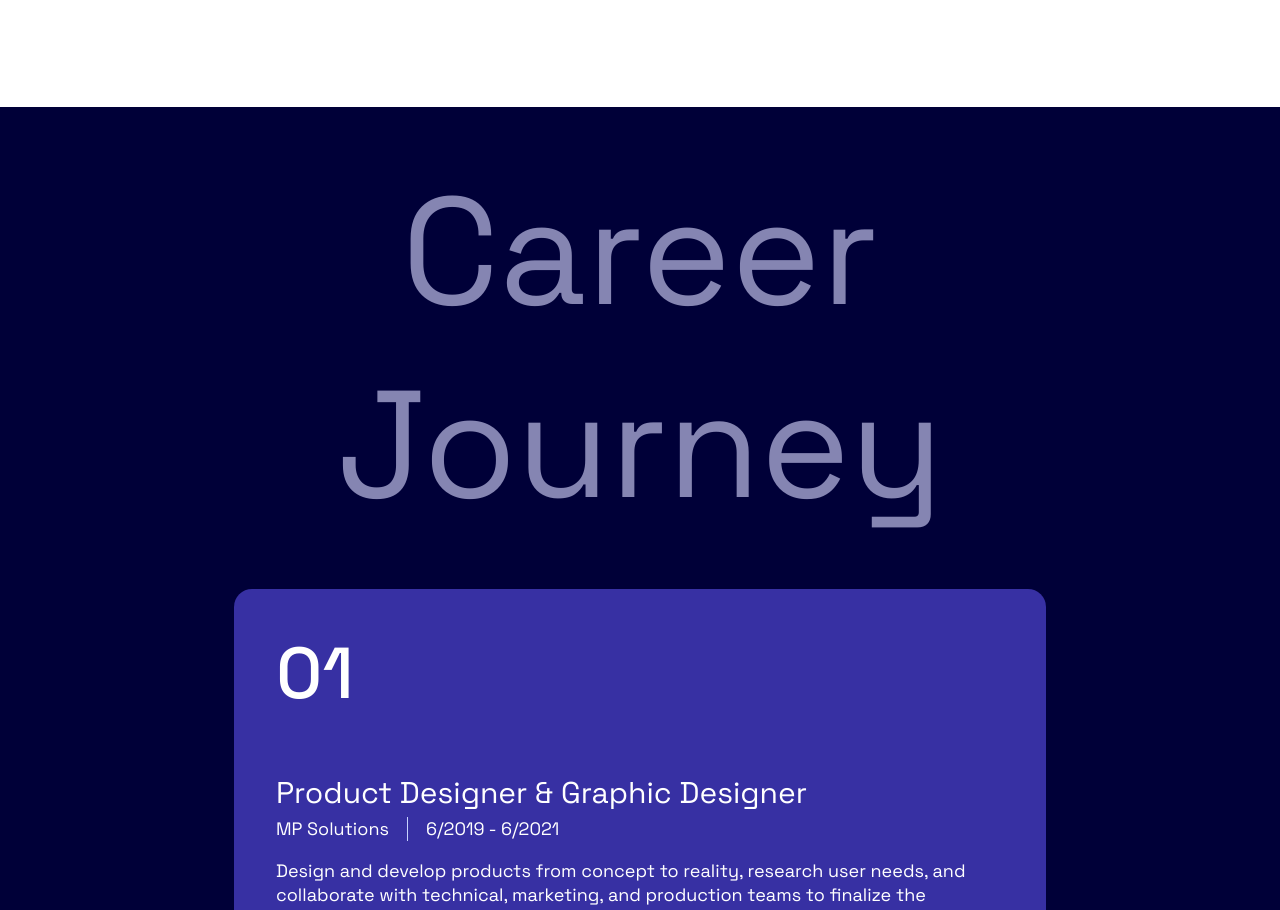
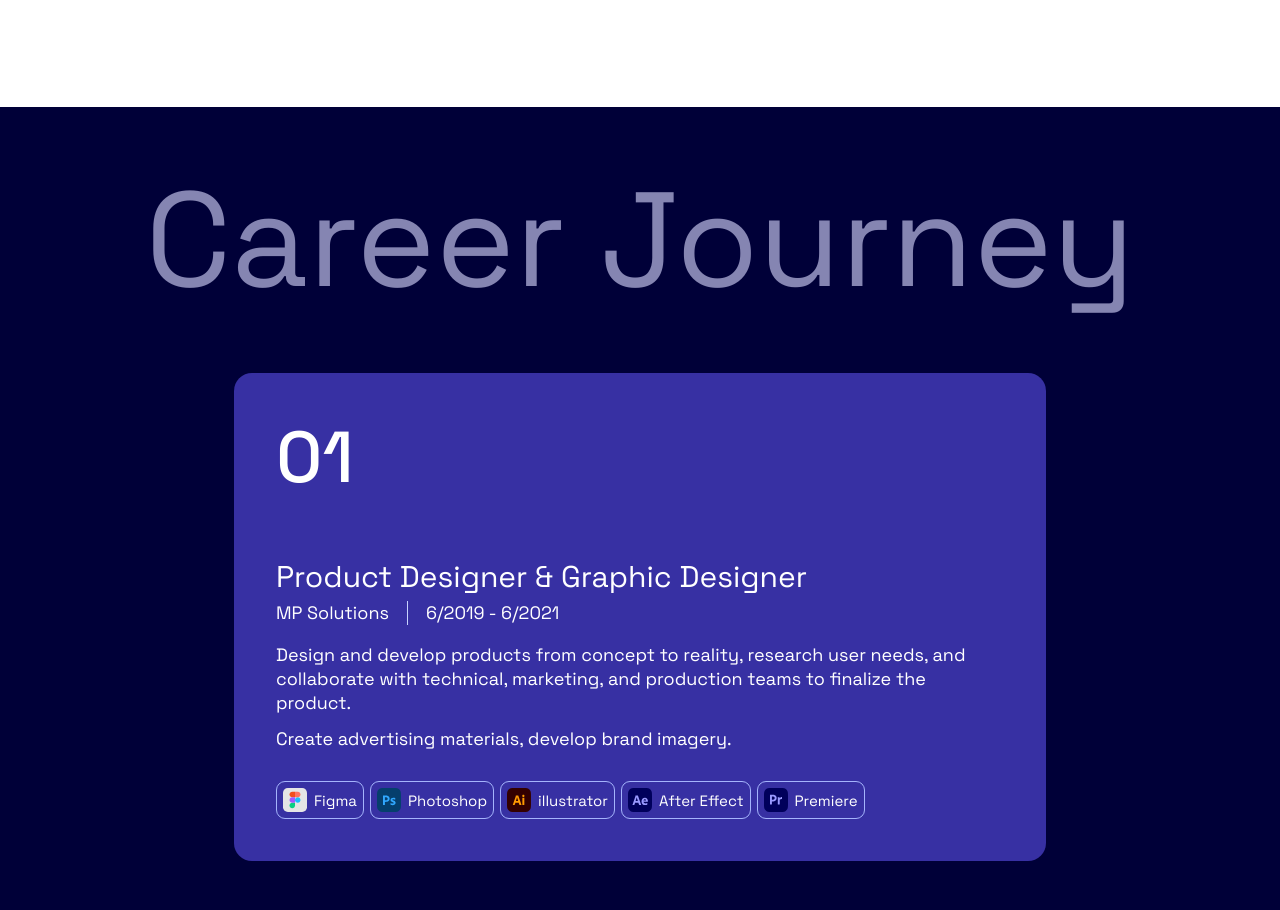
Before and after one commit to Buongws/portfolioOtis, a Next.js app: page /products in a window 1280 px wide. Shown: the part 6300-7210 px from the top of the page. Built offline with nearby package versions, Linux system fonts and the light colour scheme.

Commit message:
Fix career heading overlap and keep title on one line

```diff
--- a/src/app/globals.css
+++ b/src/app/globals.css
@@ -703,15 +703,8 @@ a {
     );
   }
   .career-scroll-content > h2 {
-    position: sticky;
-    top: 0;
-    z-index: 5;
     margin: 0;
     padding-bottom: 24px;
-    background: var(--color-night);
-  }
-  .career-scroll-content.career-heading-released > h2 {
-    position: relative;
   }
   .career-desktop {
     margin-top: 24px;
@@ -1540,3 +1533,14 @@ a {
     opacity: 1;
   }
 }
+
+/* Keep the career title on one line within its container at every breakpoint. */
+.career-scroll-content {
+  container-type: inline-size;
+}
+.career-section h2 {
+  max-width: none;
+  white-space: nowrap;
+  font-size: clamp(24px, 12.5cqw, 210px);
+  line-height: 1.27;
+}
--- a/src/components/motion/portfolio-motion.tsx
+++ b/src/components/motion/portfolio-motion.tsx
@@ -219,10 +219,6 @@ export function PortfolioMotion() {
             const cards = gsap.utils.toArray<HTMLElement>(selector);
             if (!cards.length) return;
 
-            const content = document.querySelector<HTMLElement>(
-              ".career-scroll-content",
-            );
-
             cards.forEach((card) => {
               const revealCard = () => {
                 card.setAttribute("data-career-visible", "");
@@ -264,18 +260,6 @@ export function PortfolioMotion() {
                 },
               );
             });
-
-            if (conditions?.desktop && content && cards[2]) {
-              ScrollTrigger.create({
-                trigger: cards[2],
-                start: "top 86%",
-                onEnter: () => content.classList.add("career-heading-released"),
-                onLeaveBack: () =>
-                  content.classList.remove("career-heading-released"),
-              });
-            }
-
-            return () => content?.classList.remove("career-heading-released");
           },
         );
 
```
